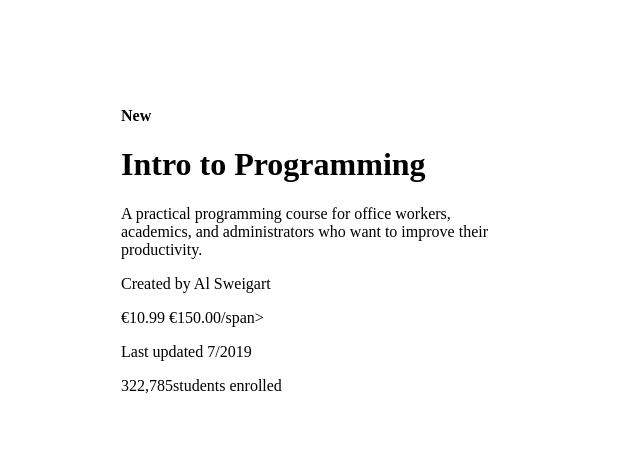
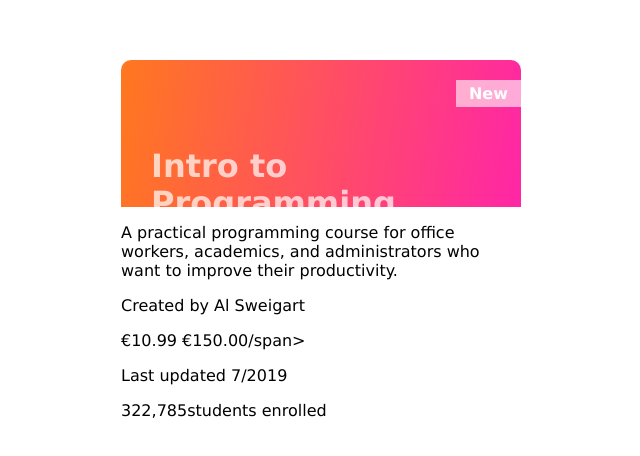
Before and after one commit to Hahiii/figma-card, a website: page index.html in a window 1280 px wide. Shown: the part 160-616 px from the top of the page, without its empty margins (319-959 px from the left). Drawn offline with nearby package versions, Linux system fonts and the light colour scheme; files that its build step writes are made by us from their sources.

Commit message:
add styles header

```diff
--- a/sass/_variables.scss
+++ b/sass/_variables.scss
@@ -1,7 +1,7 @@
 $label-new-BGcolor: rgba(255, 255, 255, 0.6);
 $label-new-color: rgb(255, 255, 255);
-$hero-background:linear-gradient(278.9deg, #FF00E5 -46.53%, #FF8A00 122.31%);
-$hero-title-color:rgba(255, 255, 255, 0.7);
+$header-background:linear-gradient(278.9deg, #FF00E5 -46.53%, #FF8A00 122.31%);
+$header-title-color:rgba(255, 255, 255, 0.7);
 $main-text-color:#444444;
 $new-price-color:#444444;
 $old-price-color:#CACACA;
--- a/sass/index.scss
+++ b/sass/index.scss
@@ -4,14 +4,51 @@
 
 @import 'variables';
 
+// Wrapper
 .wrapper {
     display: flex;
     justify-content: center;
     align-items: center;
     height: 100vh;
+    font-family: Geneva, Tahoma, sans-serif;
 }
 
 .card-container {
     width: 400px;
     border-radius: 10px;
 }
+
+// header / hero
+.card-header {
+    display: flex;
+    flex-direction: column;
+    border-top-left-radius: 10px;
+    border-top-right-radius: 10px;
+    height: 147px;
+    background: $header-background;
+}
+
+.card-header-label {
+    margin-top: 20px;
+    align-self: flex-end;
+    background: $label-new-BGcolor;
+}
+
+.card-header-label h4 {
+    padding: 4px 13px;
+    margin: 0;
+    font-style: normal;
+    font-weight: bold;
+    font-size: 16px;
+    line-height: 19px;
+    color: $label-new-color;
+}
+
+.card-header-title {
+    padding: 20px 0px 0px 30px;
+    font-style: normal;
+    font-weight: bold;
+    font-size: 32px;
+    line-height: 37px;
+    color: $header-title-color;
+}
```
